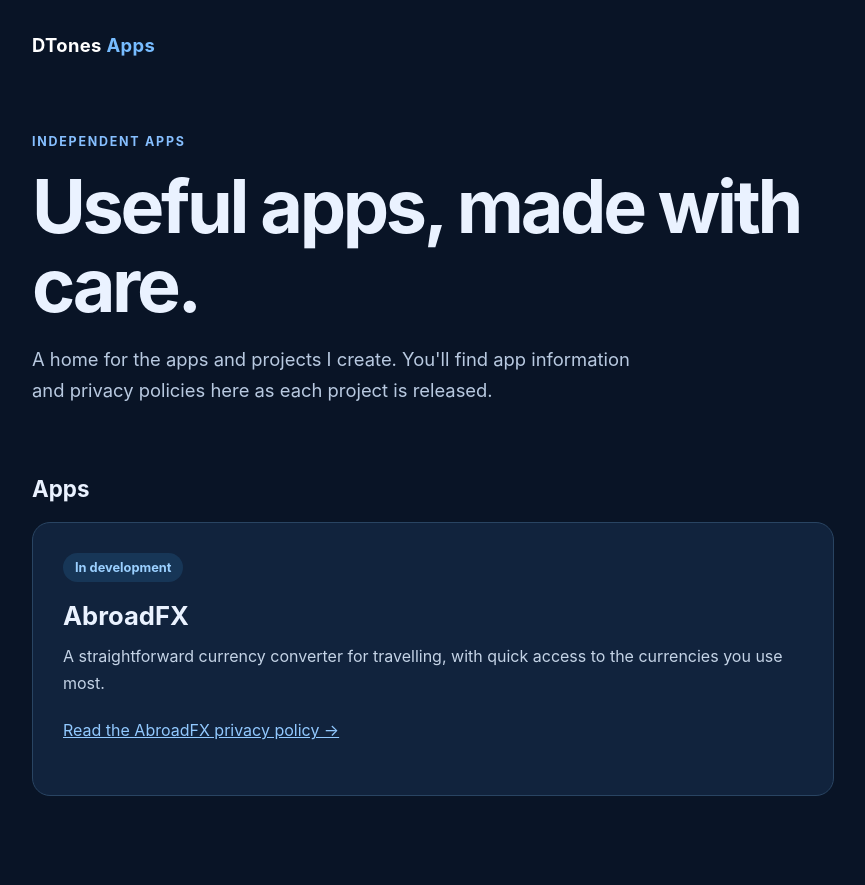
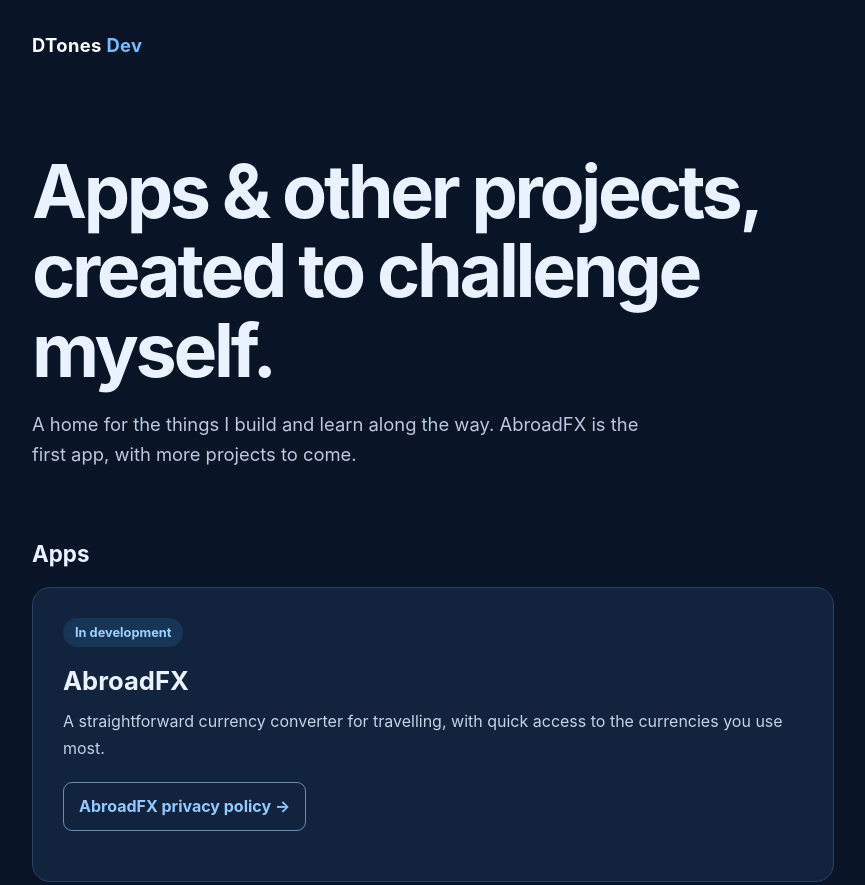
Before and after one commit to danieltonesdjt-beep/danieltonesdjt-beep.github.io, a plain HTML site: page index.html in a window 1280 px wide. Shown: the top 885 px of the page, without its empty margins (207-1072 px from the left). Drawn offline with Linux system fonts and the light colour scheme.

Commit message:
Refresh DTones Dev branding and highlight privacy link

```diff
--- a/index.html
+++ b/index.html
@@ -4,8 +4,8 @@
   <meta charset="utf-8">
   <meta name="viewport" content="width=device-width, initial-scale=1">
   <meta name="theme-color" content="#0b1830">
-  <meta name="description" content="Apps by DTones. Explore AbroadFX and find information about upcoming projects.">
-  <title>DTones Apps | Apps by DTones</title>
+  <meta name="description" content="Apps and other projects by DTones. Explore AbroadFX and follow future projects.">
+  <title>DTones Dev | Apps and projects</title>
   <style>
     :root { color-scheme: dark; font-family: -apple-system, BlinkMacSystemFont, "Segoe UI", sans-serif; background: #091426; color: #eaf2ff; }
     * { box-sizing: border-box; }
@@ -17,31 +17,31 @@
     .brand { font-weight: 750; letter-spacing: .02em; color: #fff; text-decoration: none; font-size: 1.15rem; }
     .brand span { color: #77bcff; }
     main { padding-top: 44px; padding-bottom: 100px; }
-    .eyebrow { color: #86bfff; text-transform: uppercase; font-size: .78rem; letter-spacing: .14em; font-weight: 700; }
     h1 { font-size: clamp(2.6rem, 8vw, 4.6rem); line-height: 1.08; letter-spacing: -.045em; margin: 18px 0; }
     .intro { font-size: 1.15rem; line-height: 1.65; color: #b8c9e0; max-width: 610px; margin-bottom: 70px; }
     h2 { font-size: 1.4rem; margin-bottom: 20px; }
     .card { background: #11233d; border: 1px solid #294462; border-radius: 18px; padding: 30px; }
     .card h3 { font-size: 1.6rem; margin: 0 0 12px; }
     .card p { color: #c4d3e6; line-height: 1.7; margin: 0 0 20px; }
+    .privacy-link { display: inline-block; padding: 10px 15px; border: 1px solid #668db8; border-radius: 9px; text-decoration: none; font-weight: 650; }
+    .privacy-link:hover { background: #1b3a5e; }
     .pill { display: inline-block; color: #9bd0ff; background: #173657; border-radius: 999px; padding: 7px 12px; font-size: .8rem; font-weight: 650; margin-bottom: 18px; }
     footer { border-top: 1px solid #294462; padding-top: 26px; padding-bottom: 40px; color: #adbed4; font-size: .9rem; }
     @media (max-width: 500px) { main { padding-top: 20px; } .intro { margin-bottom: 48px; } .card { padding: 24px; } }
   </style>
 </head>
 <body>
-  <header><a class="brand" href="./">DTones<span> Apps</span></a></header>
+  <header><a class="brand" href="./">DTones<span> Dev</span></a></header>
   <main>
-    <div class="eyebrow">Independent apps</div>
-    <h1>Useful apps, made with care.</h1>
-    <p class="intro">A home for the apps and projects I create. You'll find app information and privacy policies here as each project is released.</p>
+    <h1>Apps &amp; other projects, created to challenge myself.</h1>
+    <p class="intro">A home for the things I build and learn along the way. AbroadFX is the first app, with more projects to come.</p>
     <section aria-labelledby="apps-heading">
       <h2 id="apps-heading">Apps</h2>
       <article class="card">
         <span class="pill">In development</span>
         <h3>AbroadFX</h3>
         <p>A straightforward currency converter for travelling, with quick access to the currencies you use most.</p>
-        <p><a href="./abroadfx-privacy.html">Read the AbroadFX privacy policy →</a></p>
+        <p><a class="privacy-link" href="./abroadfx-privacy.html">AbroadFX privacy policy →</a></p>
       </article>
     </section>
   </main>
```
